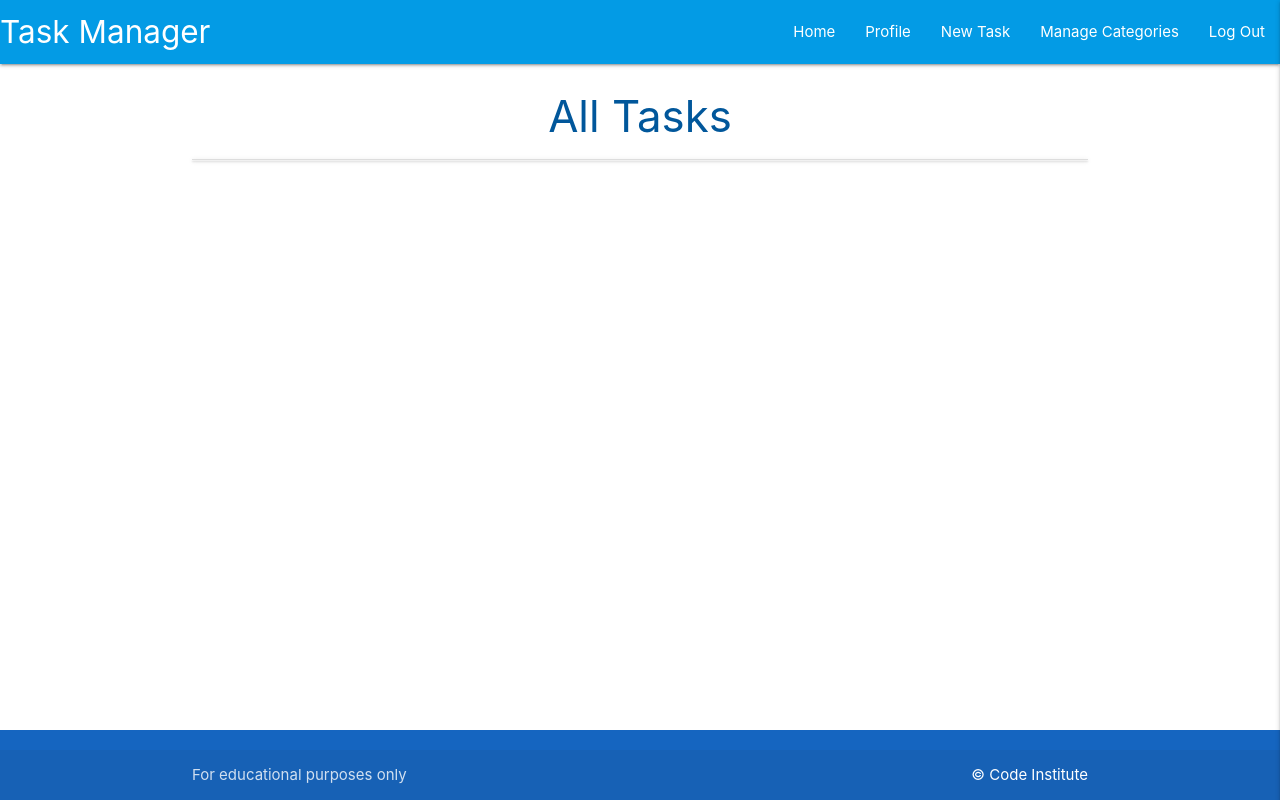
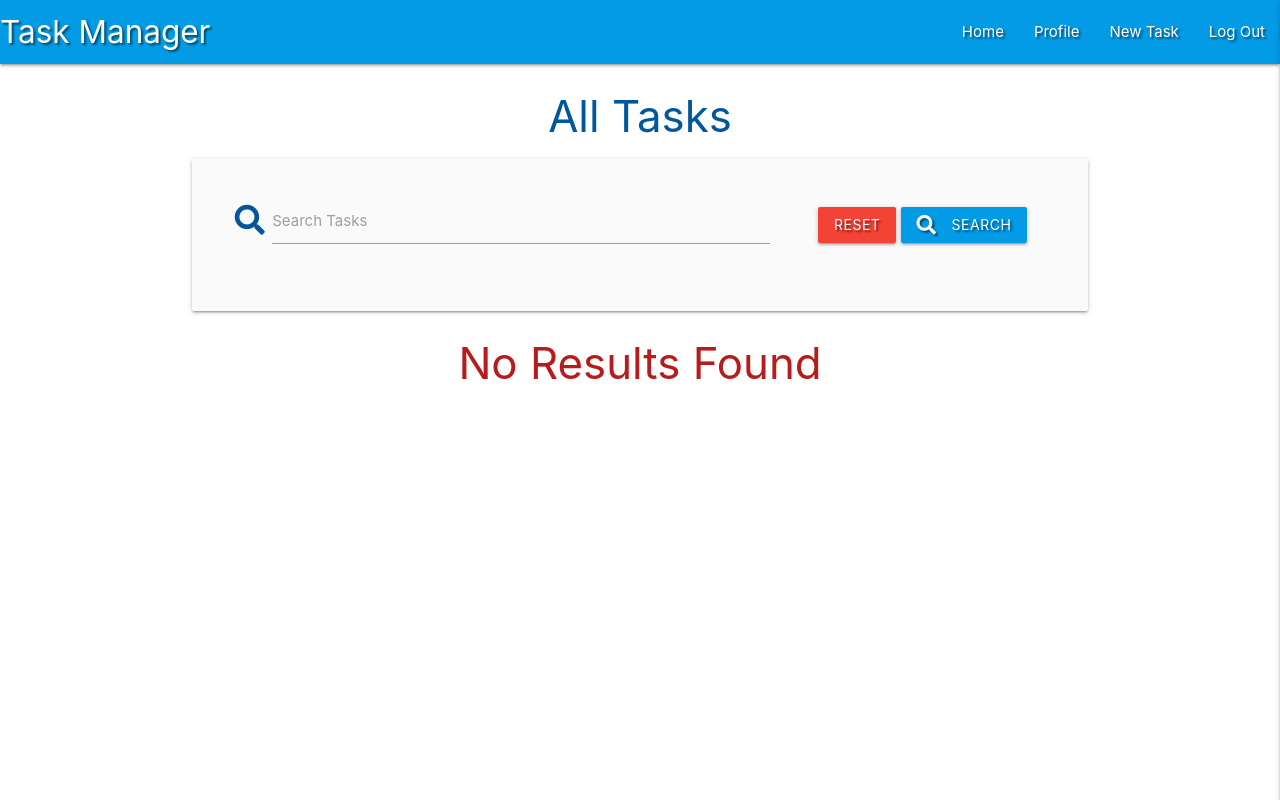
Before and after one commit to oluwatobiHammed/taskmanager, a Flask app: template taskmanager/templates/tasks.html in a window 1280 px wide. Run offline with Flask 3, Linux system fonts and the light colour scheme; the template is opened without the code that fills it, so the values that code supplies are empty; the visitor is signed in with stand-in values (Sample User, id 1); some libraries are stand-ins or nearby versions.

Commit message:
feat: added search feature

```diff
--- a/taskmanager/templates/base.html
+++ b/taskmanager/templates/base.html
@@ -1,33 +1,32 @@
 <!DOCTYPE html>
 <html lang="en">
-
 <head>
     <meta charset="UTF-8">
-    <meta http-equiv="X-UA-Compatible" content="IE=edge">
     <meta name="viewport" content="width=device-width, initial-scale=1.0">
-    <!-- Compiled and minified CSS -->
-    <link rel="stylesheet" href="https://cdnjs.cloudflare.com/ajax/libs/font-awesome/5.15.3/css/all.min.css"
-    integrity="sha512-iBBXm8fW90+nuLcSKlbmrPcLa0OT92xO1BIsZ+ywDWZCvqsWgccV3gFoRBv0z+8dLJgyAHIhR35VZc2oM/gI1w=="
-    crossorigin="anonymous" referrerpolicy="no-referrer">
+    <link rel="stylesheet" href="https://cdnjs.cloudflare.com/ajax/libs/font-awesome/5.13.1/css/all.min.css"
+        integrity="sha512-xA6Hp6oezhjd6LiLZynuukm80f8BoZ3OpcEYaqKoCV3HKQDrYjDE1Gu8ocxgxoXmwmSzM4iqPvCsOkQNiu41GA==" crossorigin="anonymous" type="text/css">
     <link rel="stylesheet" href="https://cdnjs.cloudflare.com/ajax/libs/materialize/1.0.0/css/materialize.min.css" type="text/css">
     <link rel="stylesheet" href="{{ url_for('static', filename='css/style.css') }}" type="text/css">
+    {% block styles %}
+    {% endblock %}
     <title>Task Manager</title>
 </head>
-
 <body>
 
 	<header>
-
-        <nav class="light-blue darken-1">
+        <!-- top navbar -->
+		<nav class="nav-extended text-shadow light-blue darken-1">
 			<div class="nav-wrapper">
 				<a href="{{ url_for('get_tasks') }}" class="brand-logo">Task Manager</a>
-                <a href="#" data-target="mobile-demo" class="sidenav-trigger"><i class="fas fa-bars"></i></a>
+				<a href="#" data-target="mobile-demo" class="sidenav-trigger right"><i class="fas fa-bars"></i></a>
 				<ul class="right hide-on-med-and-down">
 					<li><a href="{{ url_for('get_tasks') }}">Home</a></li>
                     {% if session.user %}
                         <li><a href="{{ url_for('profile', username=session['user']) }}">Profile</a></li>
                         <li><a href="{{ url_for('add_task') }}">New Task</a></li>
-                        <li><a href="{{ url_for('categories') }}">Manage Categories</a></li>
+                        {% if session.user|lower == "admin"|lower %}
+                            <li><a href="{{ url_for('get_categories') }}">Manage Categories</a></li>
+                        {% endif %}
                         <li><a href="{{ url_for('logout') }}">Log Out</a></li>
                     {% else %}
                         <li><a href="{{ url_for('login') }}">Log In</a></li>
@@ -37,19 +36,21 @@
 			</div>
 		</nav>
 
+        <!-- mobile sidenav -->
 		<ul class="sidenav" id="mobile-demo">
             <li><h4 class="center-align light-blue-text text-darken 4">Task Manager</h4></li>
             <li><a href="{{ url_for('get_tasks') }}">Home</a></li>
             {% if session.user %}
                 <li><a href="{{ url_for('profile', username=session['user']) }}">Profile</a></li>
                 <li><a href="{{ url_for('add_task') }}">New Task</a></li>
-                <li><a href="{{ url_for('categories') }}">Manage Categories</a></li>
+                {% if session.user|lower == "admin"|lower %}
+                    <li><a href="{{ url_for('get_categories') }}">Manage Categories</a></li>
+                {% endif %}
                 <li><a href="{{ url_for('logout') }}">Log Out</a></li>
             {% else %}
                 <li><a href="{{ url_for('login') }}">Log In</a></li>
                 <li><a href="{{ url_for('register') }}">Register</a></li>
             {% endif %}
-
 		</ul>
 	</header>
 
@@ -71,20 +72,11 @@
         {% endblock %}
     </main>
 
-    <footer class="page-footer blue darken-3">
-        <div class="footer-copyright">
-            <div class="container">
-                For educational purposes only
-                <a class="white-text right" href="https://codeinstitute.net" target="_blank">&copy; Code Institute</a>
-            </div>
-        </div>
-    </footer>
-
-    <!-- Compiled and minified JavaScript -->
     <script src="https://code.jquery.com/jquery-3.5.1.min.js"
         integrity="sha256-9/aliU8dGd2tb6OSsuzixeV4y/faTqgFtohetphbbj0=" crossorigin="anonymous"></script>
     <script src="https://cdnjs.cloudflare.com/ajax/libs/materialize/1.0.0/js/materialize.min.js"></script>
     <script src="{{ url_for('static', filename='js/script.js') }}"></script>
+    {% block scripts %}
+    {% endblock %}
 </body>
-
 </html>
--- a/taskmanager/templates/tasks.html
+++ b/taskmanager/templates/tasks.html
@@ -3,6 +3,25 @@
 
     <h3 class="light-blue-text text-darken-4 center-align">All Tasks</h3>
 
+    <div class="row card-panel grey lighten-5">
+        <form action="{{ url_for('search') }}" method="post" class="col s12">
+            <div class="row valign-wrapper center-align">
+                <div class="input-field col s12 m8">
+                    <i class="fas fa-search prefix light-blue-text text-darken-4"></i>
+                    <input type="text" name="query" id="query" minlength="3" class="validate" required>
+                    <label for="query">Search Tasks</label>
+                </div>
+                <div class="col s12 m4">
+                    <a href="{{ url_for('get_tasks') }}" class="red btn text-shadow">Reset</a>
+                    <button type="submit" class="light-blue darken-1 btn text-shadow">
+                        <i class="fas fa-search left"></i> Search
+                    </button>
+                </div>
+            </div>
+        </form>
+    </div>
+
+    {% if tasks|length > 0 %}
     <ul class="collapsible">
         {% for task in tasks %}
         <li>
@@ -30,5 +49,8 @@
         </li>
         {% endfor %}
     </ul>
+    {% else %}
+        <h3 class="red-text text-darken-4 center-align">No Results Found</h3>
+    {% endif %}
 
 {% endblock %}
```
Also changed, not shown: taskmanager/routes.py (+56 -19 lines), taskmanager/templates/categories.html (+6 -6 lines), taskmanager/templates/edit_category.html (+7 -3 lines). Lines whose indentation alone changed are shown as unchanged.
